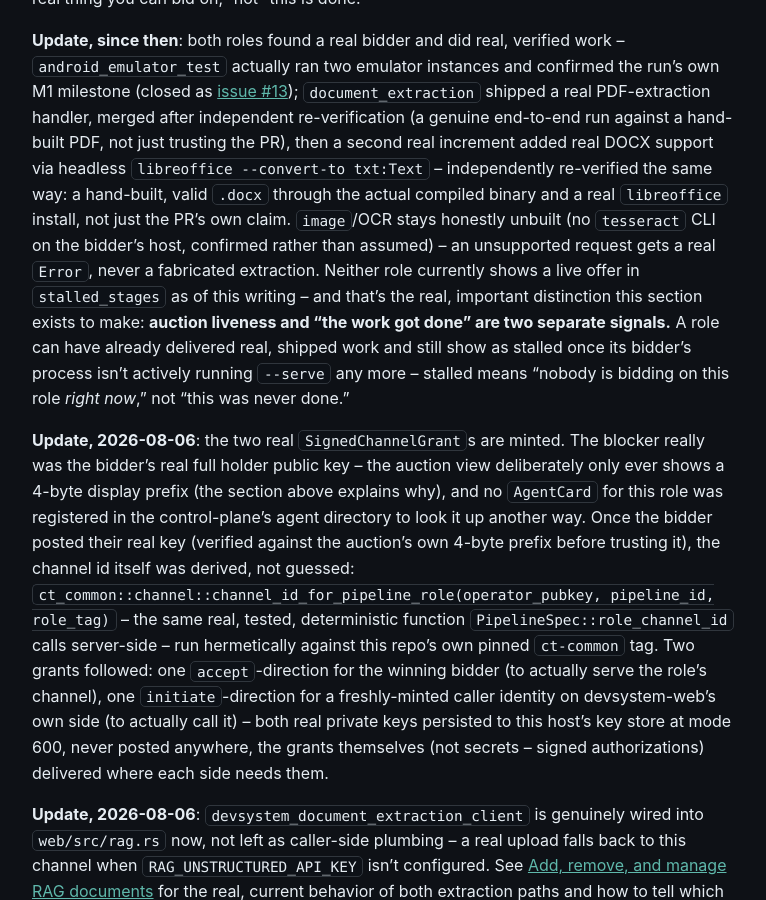
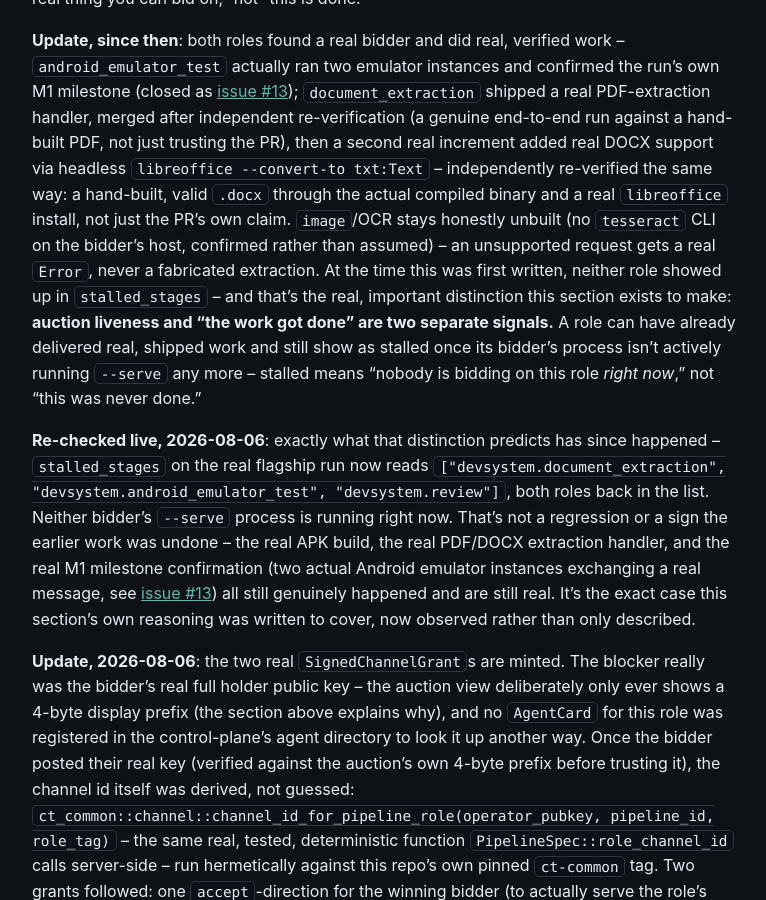
Before and after one commit to scimbe/CADS-devsystem-docs, a Jekyll site: the page built from _explanation/self-optimizing-pipeline.md, in a window 1280 px wide and 900 px high, scrolled down 2874 px. Shown: the whole window, without its empty margins (322-1088 px from the left). Built offline with Jekyll 4.4.1, drawn with Linux system fonts in a browser that asks for light colours.

Commit message:
explanation: correct a stale stalled_stages snapshot claim, re-verified live
The page claimed "neither role currently shows a live offer in
stalled_stages" as a point-in-time fact -- live-checked today and found
both document_extraction and android_emulator_test are back in
stalled_stages (their bidders' --serve processes aren't running right now).
Not a contradiction of the page's own reasoning -- it's the exact scenario
the surrounding paragraph already predicts ("a role can have already
delivered real, shipped work and still show as stalled"). Reframed the
original claim as a point-in-time snapshot and added a dated re-check with
the current real data, matching this page's own established pattern of
honestly noting when something drifts rather than silently editing.

Hermetic Jekyll build confirmed clean; verified the new content actually
rendered before shipping.

Co-Authored-By: Claude Sonnet 5 <noreply@anthropic.com>
Claude-Session: https://claude.ai/code/session_018FkngvdKnmVcAT84EZe7Ur

```diff
--- a/_explanation/self-optimizing-pipeline.md
+++ b/_explanation/self-optimizing-pipeline.md
@@ -96,12 +96,22 @@ added real DOCX support via headless `libreoffice --convert-to txt:Text` -- inde
 re-verified the same way: a hand-built, valid `.docx` through the actual compiled binary and a real
 `libreoffice` install, not just the PR's own claim. `image`/OCR stays honestly unbuilt (no
 `tesseract` CLI on the bidder's host, confirmed rather than assumed) -- an unsupported request gets
-a real `Error`, never a fabricated extraction. Neither role currently shows a live offer in
-`stalled_stages` as of this writing -- and that's the real, important distinction this section
-exists to make: **auction liveness and "the work got done" are two separate signals.** A role can
-have already delivered real, shipped work and still show as stalled once its bidder's process isn't
+a real `Error`, never a fabricated extraction. At the time this was first written, neither role
+showed up in `stalled_stages` -- and that's the real, important distinction this section exists to
+make: **auction liveness and "the work got done" are two separate signals.** A role can have
+already delivered real, shipped work and still show as stalled once its bidder's process isn't
 actively running `--serve` any more -- stalled means "nobody is bidding on this role *right now*,"
 not "this was never done."
+
+**Re-checked live, 2026-08-06**: exactly what that distinction predicts has since happened --
+`stalled_stages` on the real flagship run now reads
+`["devsystem.document_extraction", "devsystem.android_emulator_test", "devsystem.review"]`, both
+roles back in the list. Neither bidder's `--serve` process is running right now. That's not a
+regression or a sign the earlier work was undone -- the real APK build, the real PDF/DOCX
+extraction handler, and the real M1 milestone confirmation (two actual Android emulator instances
+exchanging a real message, see [issue #13](https://github.com/scimbe/CADS-devsystem/issues/13))
+all still genuinely happened and are still real. It's the exact case this section's own reasoning
+was written to cover, now observed rather than only described.
 
 **Update, 2026-08-06**: the two real `SignedChannelGrant`s are minted. The blocker really was the
 bidder's real full holder public key -- the auction view deliberately only ever shows a 4-byte
```
